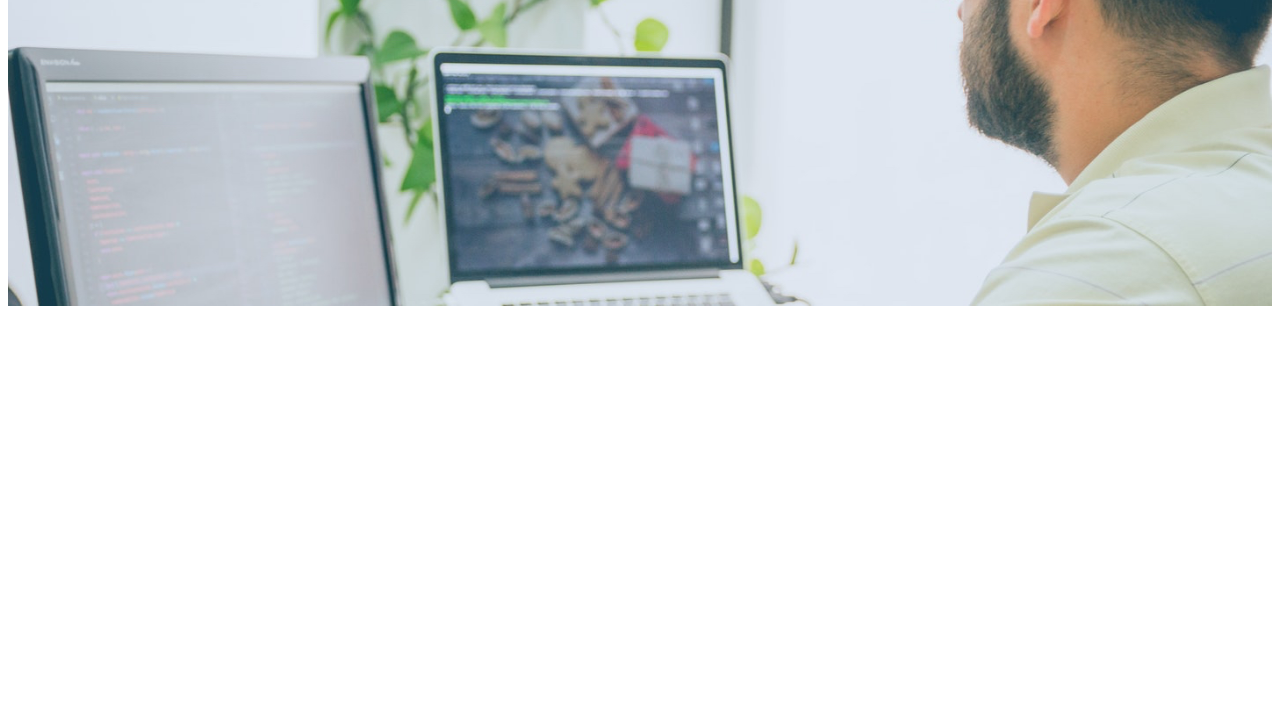
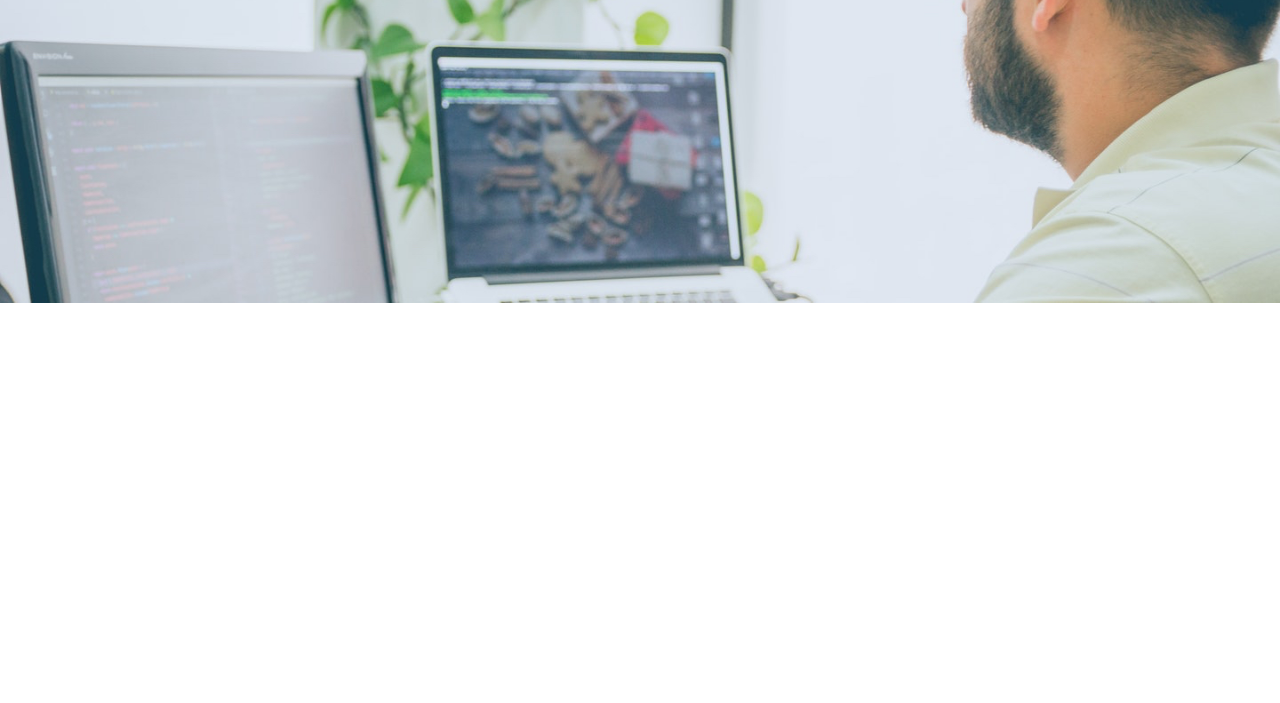
Before and after one commit to codeandrey/anonim, a website built with webpack: page src/html/includes/header.html in a window 1280 px wide. Shown: the part 97-800 px from the top of the page. Built offline with nearby package versions, Linux system fonts and the light colour scheme; files whose address does not match are found by name.

Commit message:
fix commit

```diff
--- a/src/scss/style.scss
+++ b/src/scss/style.scss
@@ -1,12 +1,7 @@
 $font-stack: -apple-system, BlinkMacSystemFont,Roboto,'Open Sans','Helvetica Neue',sans-serif;
 
 @import '../../node_modules/slick-carousel/slick/slick.scss';
-@font-face {
-  font-family: 'Roboto';
-  font-style: normal;
-  font-weight: 400;
-  src: url(../fonts/Roboto-Regular.ttf);
-}
+
 * {
   box-sizing: border-box;
 }
@@ -15,7 +10,10 @@ ul{
   padding: 0;
 }
 body {
-  font-family: $font-stack;
+  font-family: Hind;
+  margin: 0;
+  padding: 0;
+  max-width: 100%;
   .btn {
     width: 200px;
     height: 50px;
@@ -363,14 +361,14 @@ body {
     }
   }
   hr {
-    width: 1160px;
+    max-width: 1160px;
     margin-bottom: 43px;
   }
 
   .inner {
     display: flex;
     justify-content: space-between;
-    width: 1160px;
+    max-width: 1160px;
     margin: auto;
   }
 
```
Also changed, not shown: dist/css/style.bundle.css, 2 other files.
